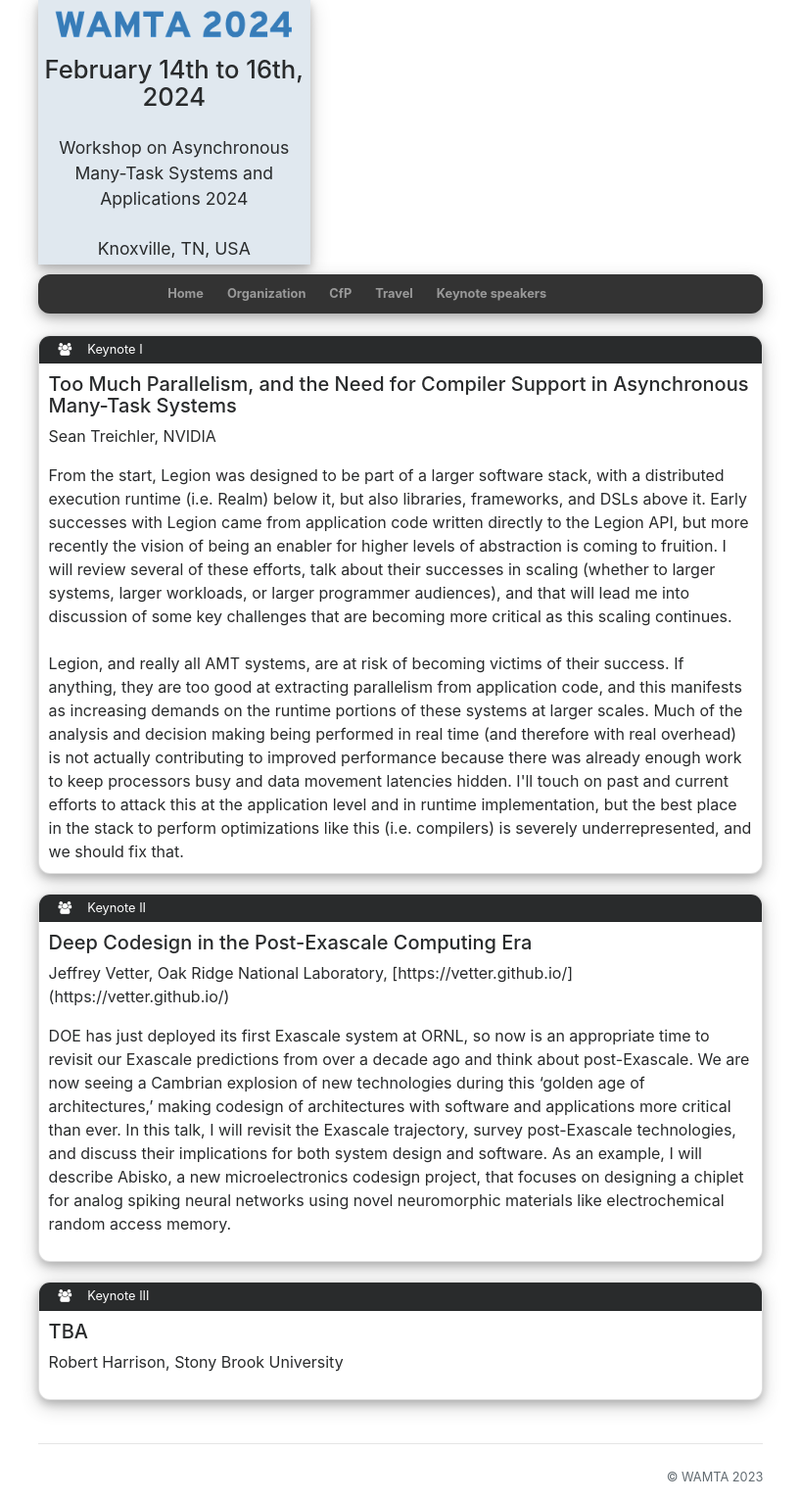
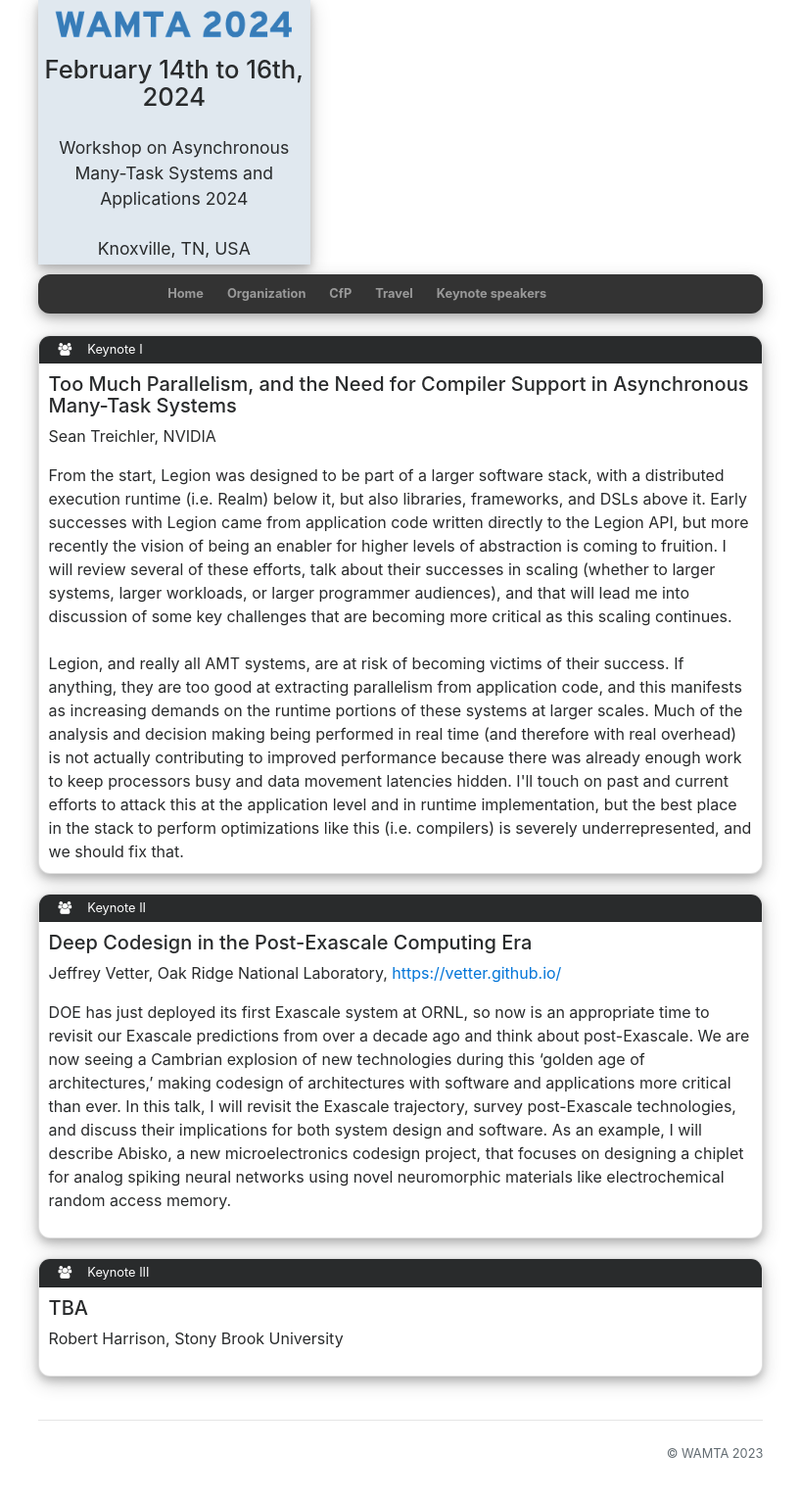
Before and after one commit to wamta26/WAMTA26.github.io, a Jekyll site: the page built from keynote.md, in a window 1280 px wide. Shown: the whole page at 98% size, without its empty margins (231-1048 px from the left). Built offline with Jekyll 4.4.1, drawn with Linux system fonts in a browser that asks for light colours; nearby versions of some CDN libraries; after the commit the page ends 1509 px from its top, so only the background shows below that; some of the changed lines change nothing that is shown.

Commit message:
Fix link

```diff
--- a/keynote.md
+++ b/keynote.md
@@ -29,7 +29,7 @@ optimizations like this (i.e. compilers) is severely underrepresented, and we sh
 	<div class="card-header text-white bg-inverse"><i class="fa fa-users mr-3" aria-hidden="true"></i>Keynote II</div>
 		<div style="margin: 10px">
 		<h5>Deep Codesign in the Post-Exascale Computing Era</h5>
-		<p>Jeffrey Vetter, Oak Ridge National Laboratory, [https://vetter.github.io/](https://vetter.github.io/)</p>
+		<p>Jeffrey Vetter, Oak Ridge National Laboratory, <a href="https://vetter.github.io/">https://vetter.github.io/</a></p>
 		<p markdown="1">
 			DOE has just deployed its first Exascale system at ORNL, so now is an appropriate time to revisit our Exascale predictions from over a decade ago
 			and think about post-Exascale. We are now seeing a Cambrian explosion of new technologies during this ‘golden age of architectures,’ making codesign of architectures
```
